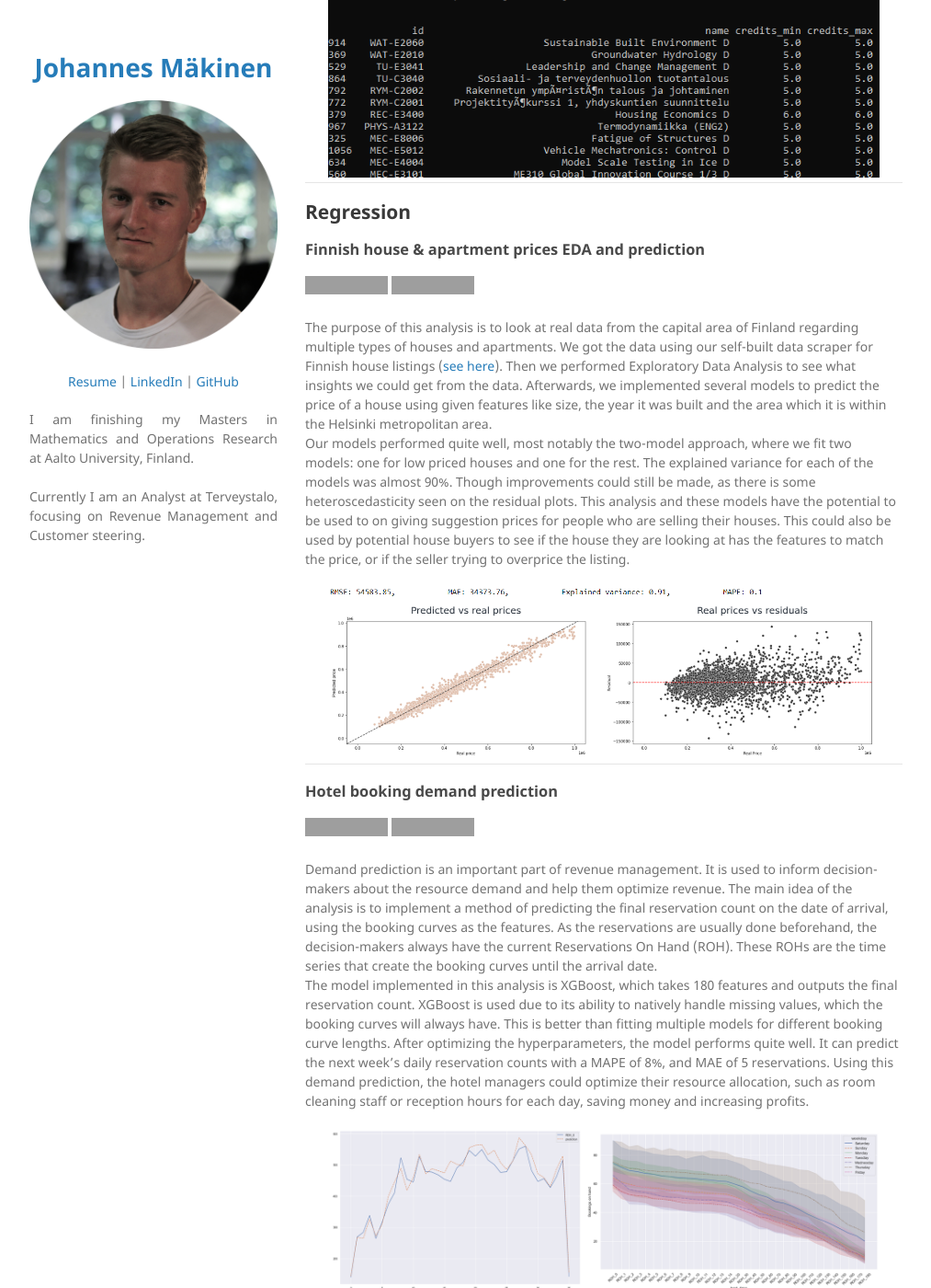
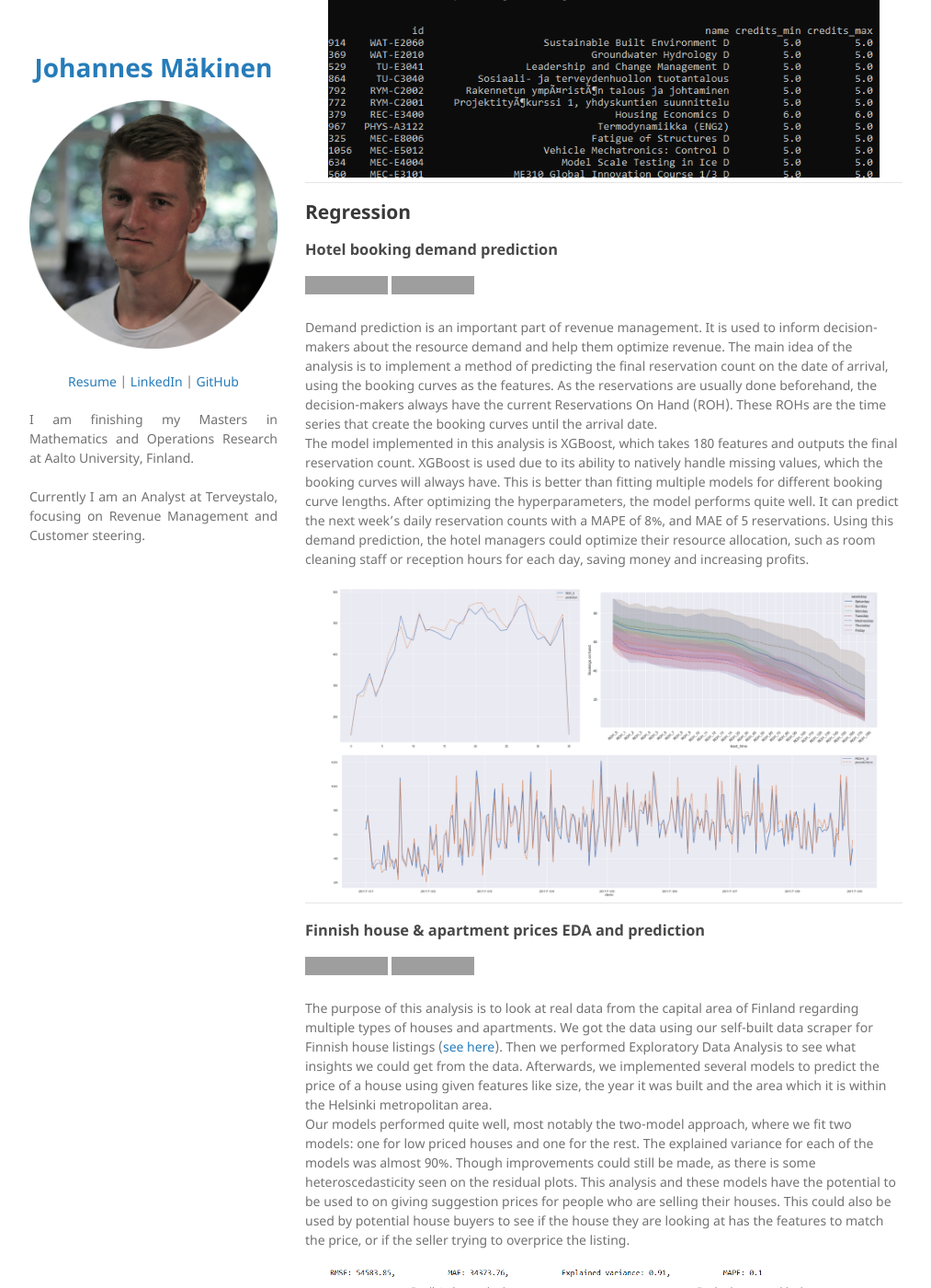
Before and after one commit to johmakinen/johmakinen.github.io, a Jekyll site: the page built from index.md, in a window 1280 px wide and 1400 px high, scrolled down 1629 px. Shown: the whole window at 92% size, without its empty margins (133-1146 px from the left). Built offline with Jekyll 4.4.1, drawn with Linux system fonts in a browser that asks for light colours; our own code applies the rules of GitHub Pages for plain Markdown files; part of the change alters nothing that is shown; grey boxes are pictures that could not be loaded.

Commit message:
Update index.md

```diff
--- a/index.md
+++ b/index.md
@@ -36,8 +36,17 @@ At the time of creation, you could not search courses for only certain periods.
 <center><img src="images/course_figure_cmd.png" width="600" height="auto"/></center>
 
 ---
+## Regression
 
-## Regression
+### Hotel booking demand prediction
+[![github_link](https://img.shields.io/badge/-Github-blueviolet?logo=github&logoColor=white)](https://github.com/johmakinen/Various_projects/blob/main/Notebooks/Hotel_bookings.ipynb)
+[![github_link](https://img.shields.io/badge/-nbviewer-gray?logo=jupyter&logoColor=orange)](https://nbviewer.org/github/johmakinen/Various_projects/blob/main/Notebooks/Hotel_bookings.ipynb)
+
+Demand prediction is an important part of revenue management. It is used to inform decision-makers about the resource demand and help them optimize revenue. The main idea of the analysis is to implement a method of predicting the final reservation count on the date of arrival, using the booking curves as the features. As the reservations are usually done beforehand, the decision-makers always have the current Reservations On Hand (ROH). These ROHs are the time series that create the booking curves until the arrival date.
+The model implemented in this analysis is XGBoost, which takes 180 features and outputs the final reservation count. XGBoost is used due to its ability to natively handle missing values, which the booking curves will always have. This is better than fitting multiple models for different booking curve lengths. After optimizing the hyperparameters, the model performs quite well. It can predict the next week's daily reservation counts with a MAPE of 8%, and MAE of 5 reservations. Using this demand prediction, the hotel managers could optimize their resource allocation, such as room cleaning staff or reception hours for each day, saving money and increasing profits.
+<center><img src="images/combined_figs_hotel.png" width="600" height="auto"/></center>
+
+---
 
 ### Finnish house & apartment prices EDA and prediction
 [![github_link](https://img.shields.io/badge/-Github-blueviolet?logo=github&logoColor=white)](https://github.com/johmakinen/Various_projects/blob/main/Notebooks/House_prices.ipynb)
@@ -50,15 +59,6 @@ This could also be used by potential house buyers to see if the house they are l
 
 <center><img src="images/house_prices_pred.png" width="600" height="auto"/></center>
 
----
-
-### Hotel booking demand prediction
-[![github_link](https://img.shields.io/badge/-Github-blueviolet?logo=github&logoColor=white)](https://github.com/johmakinen/Various_projects/blob/main/Notebooks/Hotel_bookings.ipynb)
-[![github_link](https://img.shields.io/badge/-nbviewer-gray?logo=jupyter&logoColor=orange)](https://nbviewer.org/github/johmakinen/Various_projects/blob/main/Notebooks/Hotel_bookings.ipynb)
-
-Demand prediction is an important part of revenue management. It is used to inform decision-makers about the resource demand and help them optimize revenue. The main idea of the analysis is to implement a method of predicting the final reservation count on the date of arrival, using the booking curves as the features. As the reservations are usually done beforehand, the decision-makers always have the current Reservations On Hand (ROH). These ROHs are the time series that create the booking curves until the arrival date.
-The model implemented in this analysis is XGBoost, which takes 180 features and outputs the final reservation count. XGBoost is used due to its ability to natively handle missing values, which the booking curves will always have. This is better than fitting multiple models for different booking curve lengths. After optimizing the hyperparameters, the model performs quite well. It can predict the next week's daily reservation counts with a MAPE of 8%, and MAE of 5 reservations. Using this demand prediction, the hotel managers could optimize their resource allocation, such as room cleaning staff or reception hours for each day, saving money and increasing profits.
-<center><img src="images/combined_figs_hotel.png" width="600" height="auto"/></center>
 ---
 
 ## Classification
```
